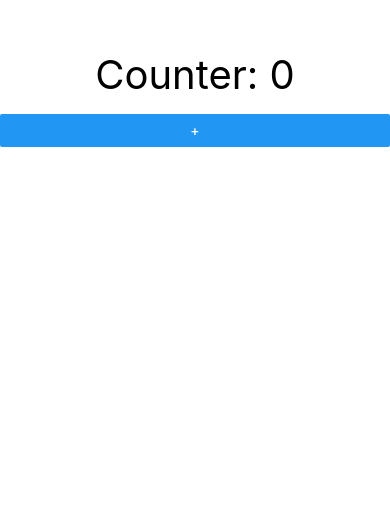
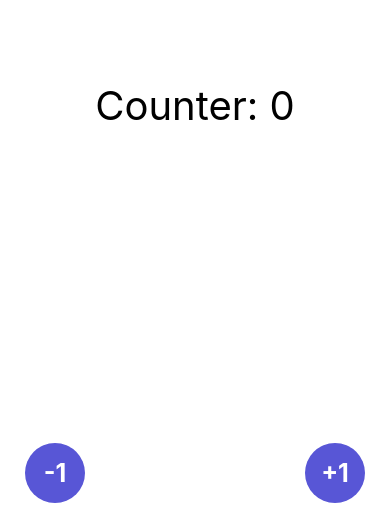
Before and after one commit to psyQore/myfirstapp-reactnative, a React Native app: screen / in a window 390 px wide. Shown: the part 316-844 px from the top of the page. Built offline with nearby package versions, Linux system fonts and the light colour scheme.

Commit message:
Se agregan los StyleSheet al contador y fab

```diff
--- a/src/screens/CounterScreen.tsx
+++ b/src/screens/CounterScreen.tsx
@@ -1,33 +1,66 @@
-import React, { useState } from 'react';
-import {View, Text, Button } from 'react-native';
+import React, {useState} from 'react';
+import {View, Text, StyleSheet, TouchableOpacity} from 'react-native';
 
 const CounterScreen = () => {
+  // Destructuring de styles
+  const {container, title, fabLocaltionRB, fabLocaltionLB, fab, fabText} = styles;
 
-
-    const [counter, setCounter] = useState(0);
+  const [counter, setCounter] = useState(0);
 
   return (
-    <View
-      style={{
-        flex: 1,
-        justifyContent: 'center',
-      }}>
-      <Text
-        style={{
-          textAlign: 'center',
-          fontSize: 40,
-          top: -15,
-        }}>
-        Counter: {counter}
-      </Text>
-      <Button
-        title="+"
+    <View style={container}>
+      <Text style={title}>Counter: {counter}</Text>
+      <TouchableOpacity
         onPress={() => setCounter(counter + 1)}
-      >
-
-      </Button>
+        style={fabLocaltionRB}>
+        <View style={fab}>
+          <Text style={fabText}>+1</Text>
+        </View>
+      </TouchableOpacity>
+      <TouchableOpacity
+        onPress={() => setCounter(counter - 1)}
+        style={fabLocaltionLB}>
+        <View style={fab}>
+          <Text style={fabText}>-1</Text>
+        </View>
+      </TouchableOpacity>
     </View>
   );
 };
 
+const styles = StyleSheet.create({
+  container: {
+    flex: 1,
+    justifyContent: 'center',
+  },
+  title: {
+    textAlign: 'center',
+    fontSize: 40,
+    top: -1,
+  },
+  fabLocaltionRB: {
+    position: 'absolute',
+    bottom: 25,
+    right: 25,
+  },
+  fabLocaltionLB: {
+    position: 'absolute',
+    bottom: 25,
+    left: 25,
+  },
+  fab: {
+    backgroundColor: '#5856d6',
+    width: 60,
+    height: 60,
+    borderRadius: 100,
+    justifyContent: 'center',
+  },
+  fabText: {
+    color: 'white',
+    fontSize: 25,
+    fontWeight: 'bold',
+    alignSelf: 'center',
+  },
+});
+
 export default CounterScreen;
```
